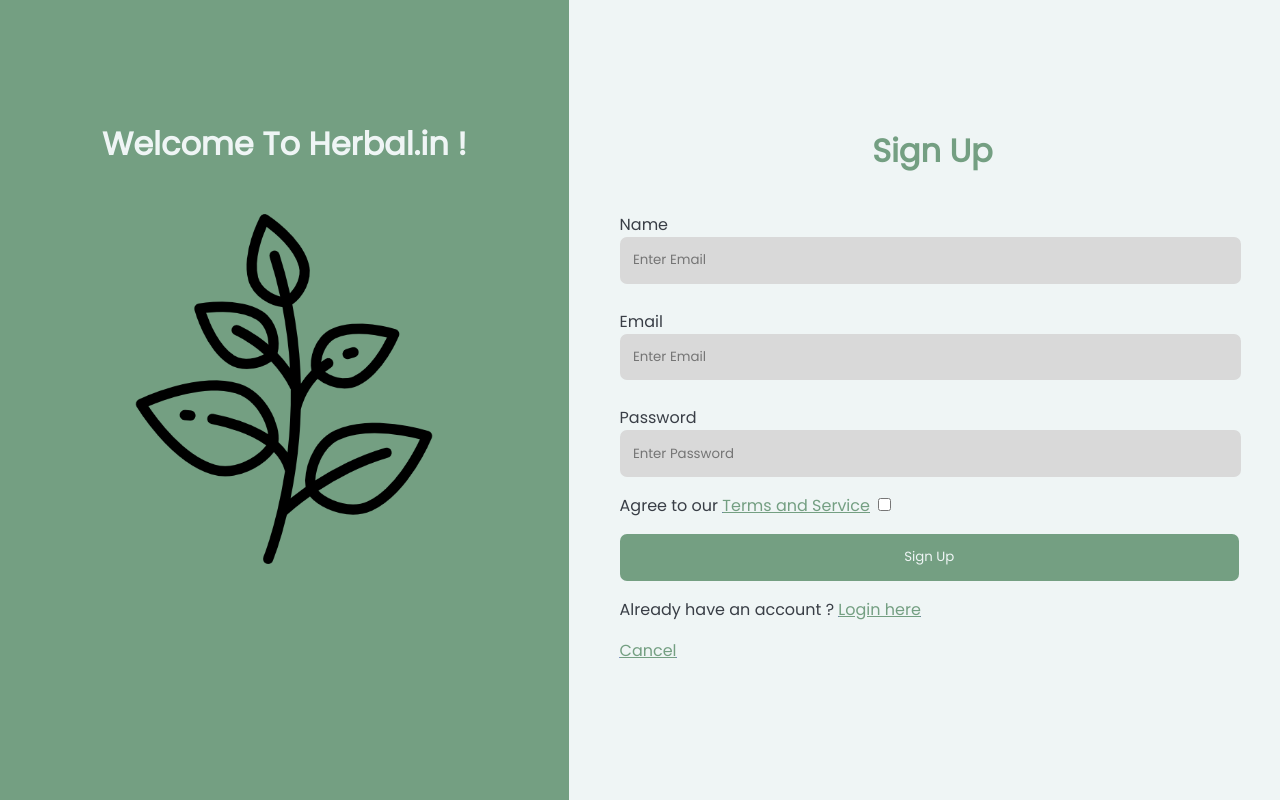
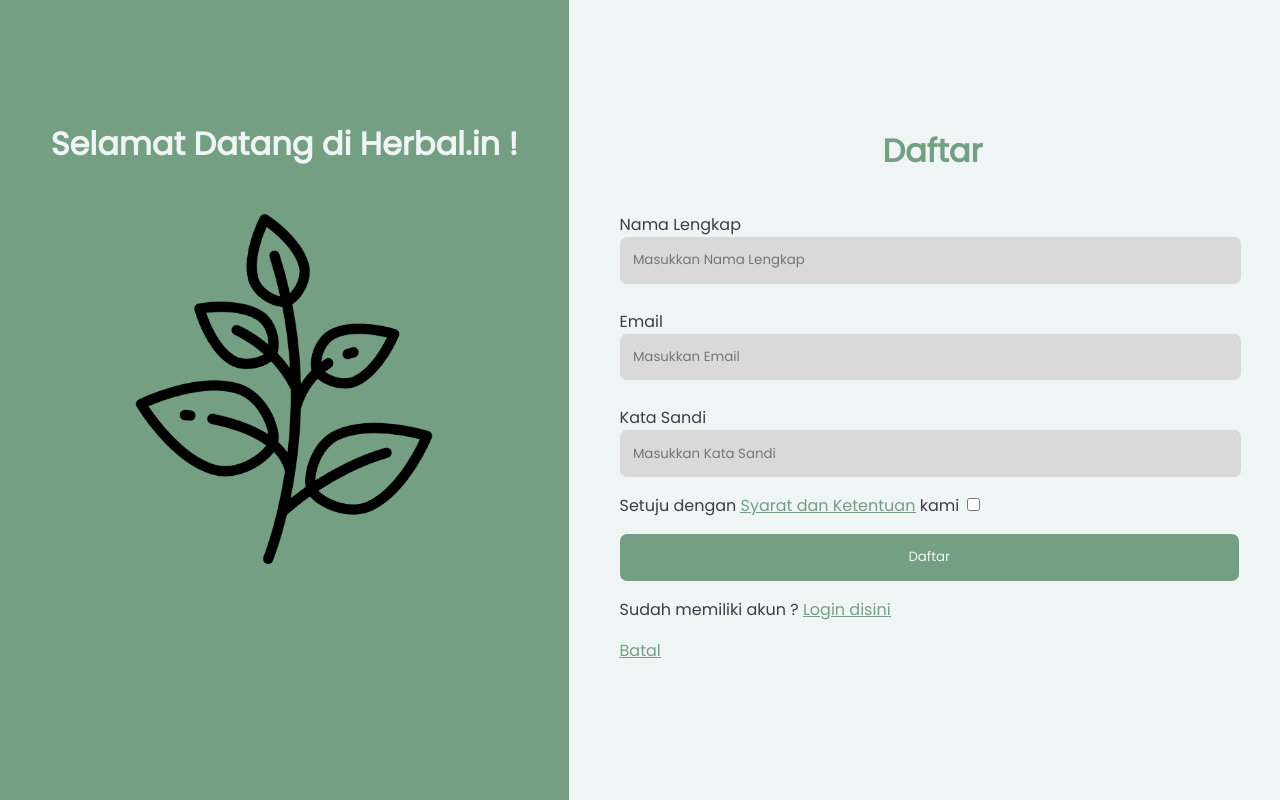
Before and after one commit to arifian853/Herbal.in, a React (Create React App) app: page /#/signup in a window 1280 px wide. Built offline with nearby package versions, Linux system fonts and the light colour scheme.

Commit message:
re-translate to Indonesia, added 404 not found page

```diff
--- a/src/App.css
+++ b/src/App.css
@@ -162,7 +162,7 @@ body, html {
 .terms {
   background-color: var(--white);
   color: var(--black);
-  width: 20em;
+  width: 40em;
   margin : 0 auto;
   padding: 1em;
   text-align: center;
@@ -170,3 +170,15 @@ body, html {
 }
 
 /*-- Terms and Service Page --*/
+
+/*-- Not Found Page --*/
+.not-found {
+  background-color: var(--white);
+  color: var(--black);
+  width: 40em;
+  margin : 0 auto;
+  padding: 1em;
+  text-align: center;
+  border-radius : 7px;
+}
+/*-- Not Found Page --*/
--- a/src/App.js
+++ b/src/App.js
@@ -5,6 +5,7 @@ import { LoginPage } from './components/Login/LoginPage';
 import { RegisterPage } from './components/Register/RegisterPage';
 import { Route, Routes } from 'react-router-dom';
 import { TermsAndServices } from './components/TermsAndService/TermsAndServices';
+import { NotFound404 } from './components/NotFound404Page/NotFound404';
 
 function App() {
   return (
@@ -14,6 +15,7 @@ function App() {
         <Route exact path="/login" element={<LoginPage />} />
         <Route path="/signup" element={<RegisterPage />} />
         <Route path="/terms" element={<TermsAndServices />} />
+        <Route path="*" element={<NotFound404 />} />
       </Routes>
     </div>
   );
--- a/src/components/Login/LoginPage.jsx
+++ b/src/components/Login/LoginPage.jsx
@@ -10,7 +10,7 @@ export const LoginPage = () => {
         </Helmet>
         <div className="left-side-login">
             <div className="greeting-login">
-                <h1>Welcome Back !</h1>
+                <h1>Selamat Datang Kembali !</h1>
                 <br />
                 <img src="../Assets/herb.png" alt="" />
             </div>
@@ -20,13 +20,13 @@ export const LoginPage = () => {
             <div className="form-login">
                 <form action="submit">
                     <label>Email</label><br />
-                    <input className='input-column' type="email" name="" id="" placeholder='Enter Email'/><br /> <br />
-                    <label>Password</label>
-                    <input className='input-column'  type="password" name="" id="" placeholder='Enter Password'/>
-                    <br /> <p> Remember me <input type="checkbox" name="" id="" /></p>
+                    <input className='input-column' type="email" name="" id="" placeholder='Masukkan Email'/><br /> <br />
+                    <label>Kata Sandi</label>
+                    <input className='input-column'  type="password" name="" id="" placeholder='Masukkan Kata Sandi '/>
+                    <br /> <p> Ingat saya <input type="checkbox" name="" id="" /></p>
                     <button className='btn-login-register'>Login</button>
-                    <p>Don't have an account ? <Link to="/signup"><span className='green-text-link'><u>Sign Up here</u></span></Link></p>
-                    <p><Link to="/"><span className='green-text-link'><u>Cancel</u></span></Link></p>
+                    <p>Belum punya akun ? <Link to="/signup"><span className='green-text-link'><u>Daftar disini</u></span></Link></p>
+                    <p><Link to="/"><span className='green-text-link'><u>Batal</u></span></Link></p>
                 </form>
             </div>
         </div>
--- /dev/null
+++ b/src/components/NotFound404Page/NotFound404.jsx
@@ -0,0 +1,23 @@
+import React from 'react';
+import { Link } from 'react-router-dom';
+import { Helmet } from 'react-helmet';
+
+export const NotFound404 = () => {
+  return (
+    <div className='main'>
+      <Helmet>
+        <title>Herbal.in - Page Not Found</title>
+      </Helmet>
+      <div className="terms">
+        <h1>404 - Halaman tidak ditemukan</h1>
+        <hr />
+        <p>Sepertinya halaman yang anda cari tidak ditemukan :) Silakan kembali ke halaman utama.</p>
+        <hr />
+        <br />
+        <Link to="/">
+          <button className='btn-login-register'>Kembali ke Halaman Utama</button>
+        </Link>
+      </div>
+    </div>
+  )
+}
--- a/src/components/Register/RegisterPage.jsx
+++ b/src/components/Register/RegisterPage.jsx
@@ -10,25 +10,25 @@ export const RegisterPage = () => {
         </Helmet>
         <div className="left-side-login">
             <div className="greeting-login">
-                <h1>Welcome To Herbal.in !</h1>
+                <h1>Selamat Datang di Herbal.in !</h1>
                 <br />
                 <img src="../Assets/herb.png" alt="" />
             </div>
         </div>
         <div className="right-side-login">
-             <h1>Sign Up</h1>
+             <h1>Daftar</h1>
             <div className="form-login">
                 <form action="submit">
-                    <label>Name</label><br />
-                    <input className='input-column' type="text" name="" id="" placeholder='Enter Email'/><br /> <br />
+                    <label>Nama Lengkap</label><br />
+                    <input className='input-column' type="text" name="" id="" placeholder='Masukkan Nama Lengkap'/><br /> <br />
                     <label>Email</label><br />
-                    <input className='input-column' type="email" name="" id="" placeholder='Enter Email'/><br /> <br />
-                    <label>Password</label>
-                    <input className='input-column'  type="password" name="" id="" placeholder='Enter Password'/>
-                    <br /> <p>Agree to our <Link to="/terms"><span className='green-text-link'><u>Terms and Service</u></span></Link> <input type="checkbox" name="" id="" /></p>
-                    <button className='btn-login-register'>Sign Up</button>
-                    <p>Already have an account ? <Link to="/login"><span className='green-text-link'><u>Login here</u></span></Link></p>
-                    <p><Link to="/"><span className='green-text-link'><u>Cancel</u></span></Link></p>
+                    <input className='input-column' type="email" name="" id="" placeholder='Masukkan Email'/><br /> <br />
+                    <label>Kata Sandi</label>
+                    <input className='input-column'  type="password" name="" id="" placeholder='Masukkan Kata Sandi'/>
+                    <br /> <p>Setuju dengan <Link to="/terms"><span className='green-text-link'><u>Syarat dan Ketentuan</u></span></Link> kami <input type="checkbox" name="" id="" /></p>
+                    <button className='btn-login-register'>Daftar</button>
+                    <p>Sudah memiliki akun ? <Link to="/login"><span className='green-text-link'><u>Login disini</u></span></Link></p>
+                    <p><Link to="/"><span className='green-text-link'><u>Batal</u></span></Link></p>
                 </form>
             </div>
         </div>
--- a/src/components/TermsAndService/TermsAndServices.jsx
+++ b/src/components/TermsAndService/TermsAndServices.jsx
@@ -6,16 +6,16 @@ export const TermsAndServices = () => {
   return (
     <div className='main'>
       <Helmet>
-            <title>Herbal.in - Terms & Service</title>
+            <title>Herbal.in - Syarat dan Ketentuan</title>
         </Helmet>
       <div className="terms">
-        <h1>404 NOT FOUND</h1>
+        <h1>Syarat dan Ketentuan</h1>
         <hr />
-        <p>There's nothing here yet. Coming Soon !</p>
+        <p>Belum ada :)</p>
         <hr />
         <br />
         <Link to="/">
-          <button className='btn-login-register'>Back to Home</button>
+          <button className='btn-login-register'>Kembali ke halaman utama</button>
         </Link>
       </div>
     </div>
```
